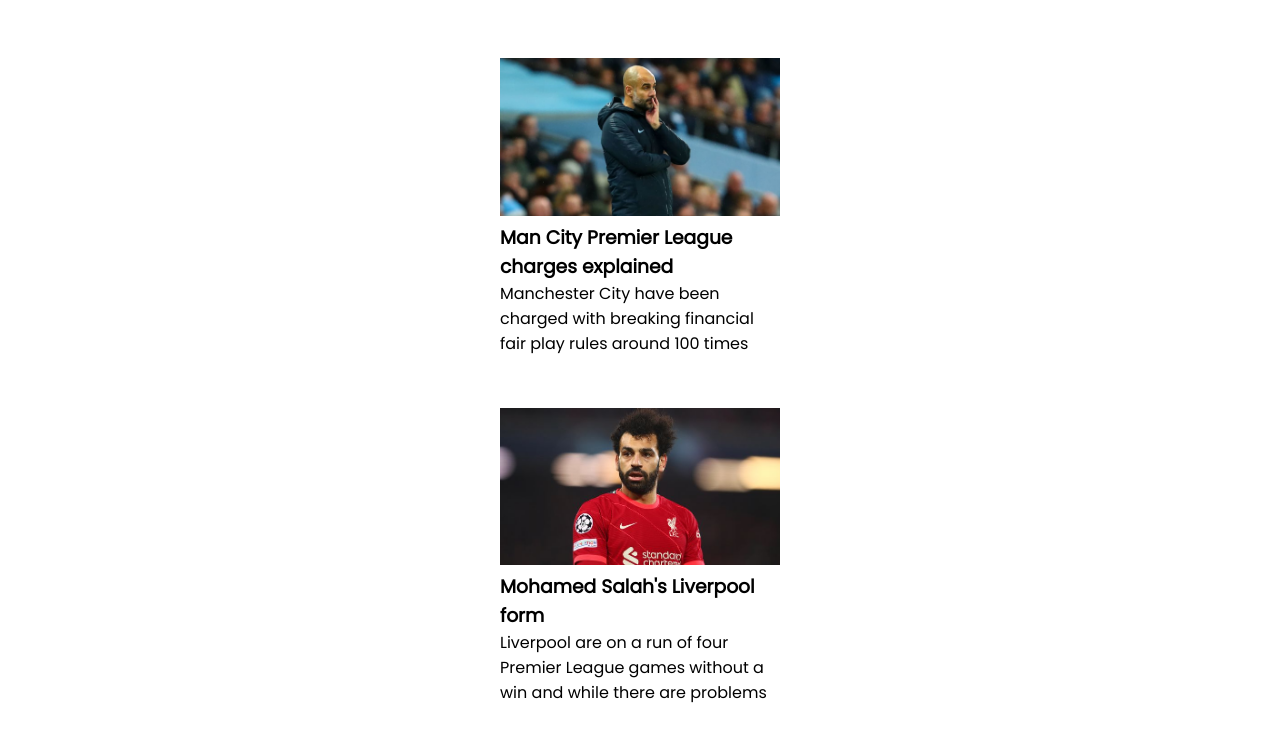
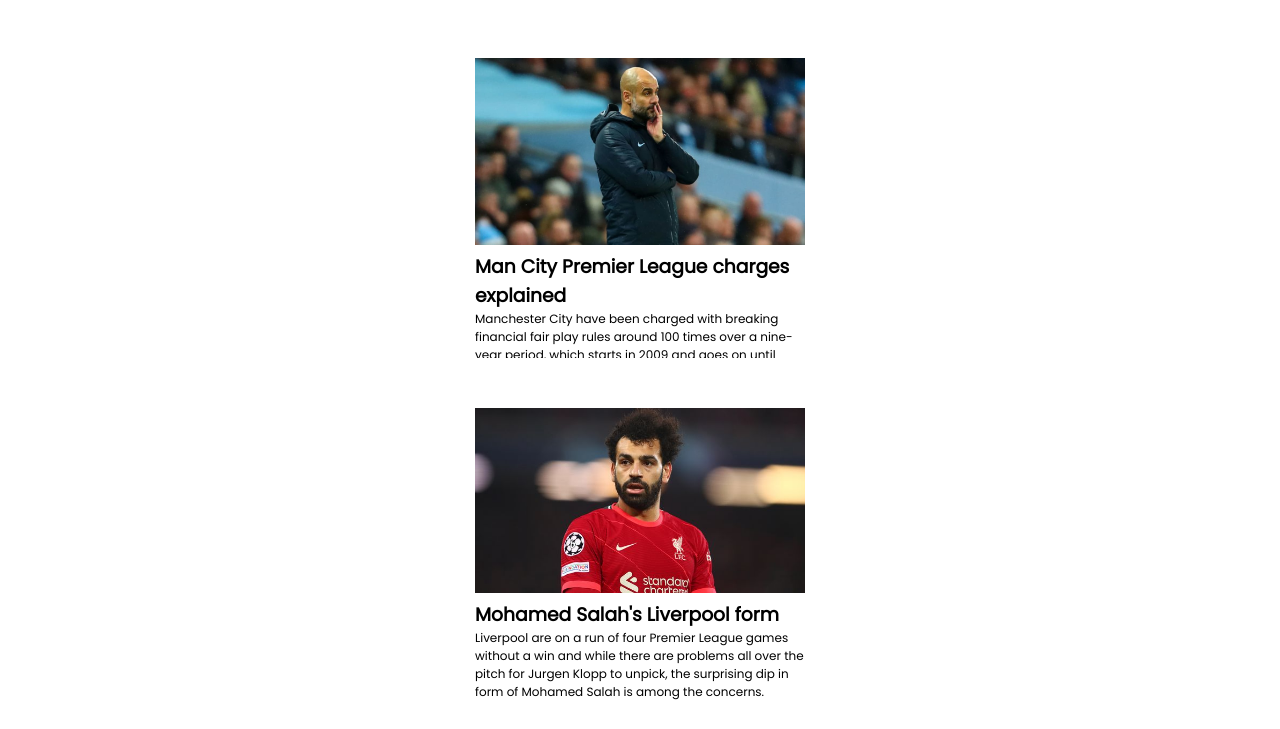
Before and after one commit to iamkiprono/FullTime-360-Website, a plain HTML site: page index.html in a window 1280 px wide. Shown: the part 71-800 px from the top of the page. Drawn offline with Linux system fonts and the light colour scheme.

Commit message:
Update style.css

```diff
--- a/style.css
+++ b/style.css
@@ -6,12 +6,16 @@
   box-sizing: border-box;
 }
 .card {
-  width: 280px;
+  width: 330px;
 }
 .news-card {
     height: 300px;
     overflow-y: scroll;
   margin-top: 50px;
+
+}
+.news-card p{
+  font-size: 12px;
 
 }
 .card img {
```
